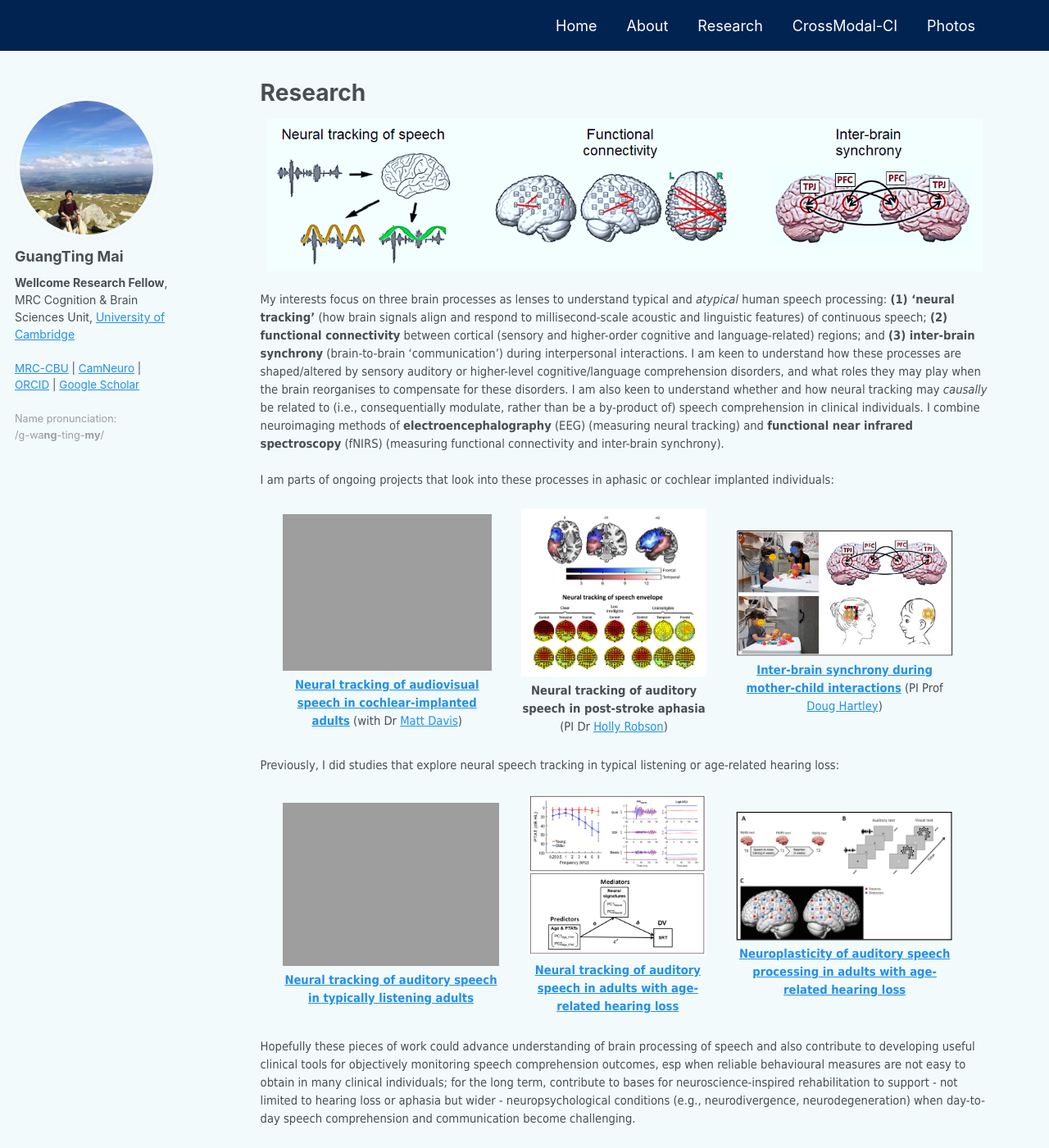
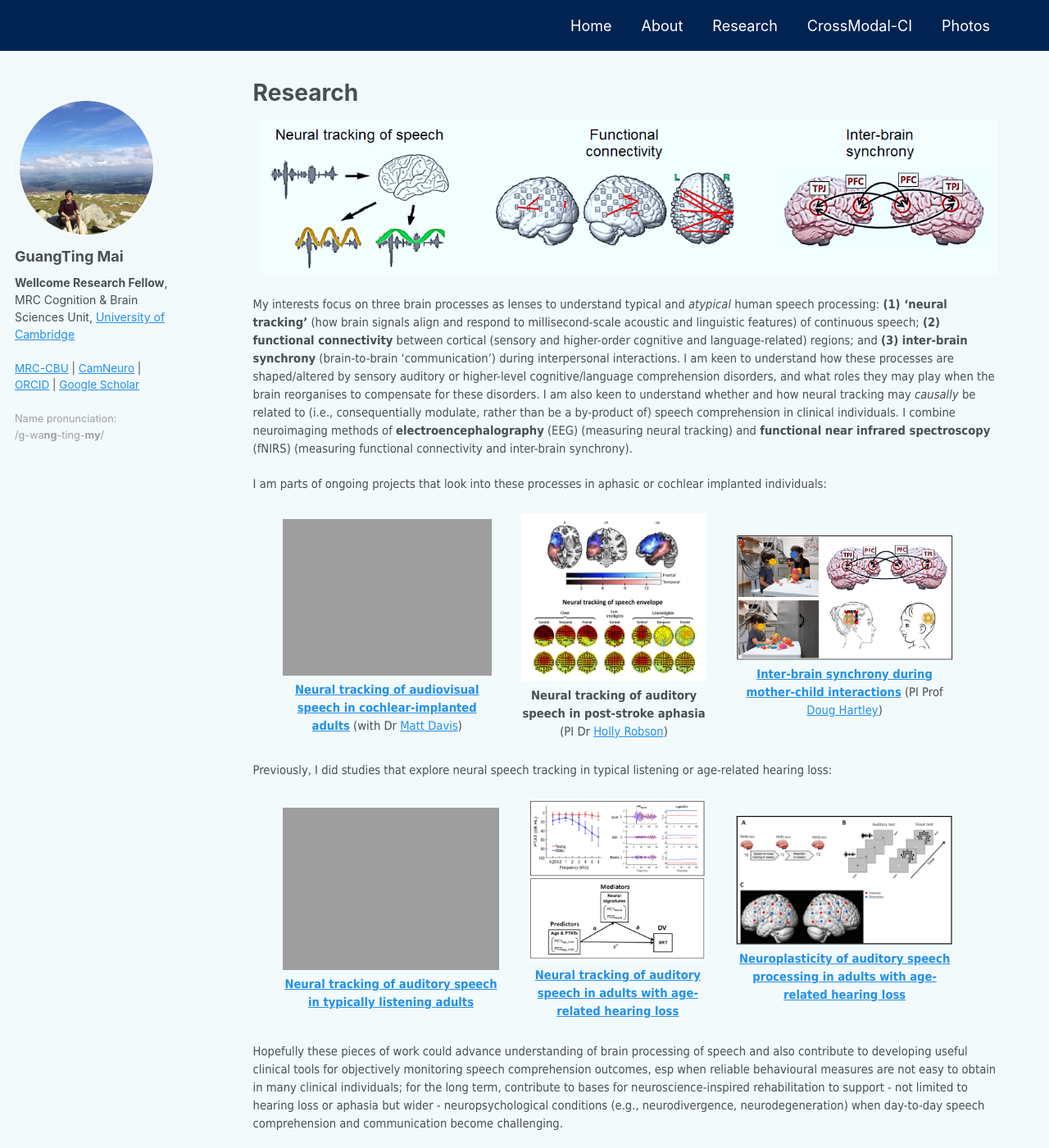
Before and after one commit to guangtingmai/guangtingmai.github.io, a Jekyll site: the page built from _pages/research-content.html, in a window 1280 px wide and 1400 px high. Shown: the whole window at 82% size. Built offline with Jekyll 4.4.1, drawn with Linux system fonts in a browser that asks for light colours.

Commit message:
Update custom.scss

```diff
--- a/_sass/custom.scss
+++ b/_sass/custom.scss
@@ -104,8 +104,8 @@
 
 .archive > * {
   display: block !important;   /* ensure elements are block-level */
-  margin-left: 2rem !important; /* push content away from sidebar */
-  margin-right: 3rem !important;
+  margin-left: 1.5rem !important; /* push content away from sidebar */
+  margin-right: 2rem !important;
   max-width: calc(100% - 2rem);  /* optional: prevent overflow */
   box-sizing: border-box;
 }
@@ -125,7 +125,7 @@
   font-size: 11.5pt !important;
   font-family: Tahoma !important;
   line-height: 1.5 !important;
-  width: 90%;                             /* ensure it spans container */
+  width: 86%;                             /* ensure it spans contain */
 }
 
 /* Optional: ensure spans don’t collapse */
@@ -152,7 +152,7 @@
 .masthead a,
 .masthead__menu-item {
   position: relative;      /* enable positional adjustment */
-  left: -2rem !important; /* move slightly left (adjust value as needed) */
+  left: -1.5rem !important; /* move slightly left (adjust value as needed) */
 }
 
 @media (max-width: 768px) {
```
